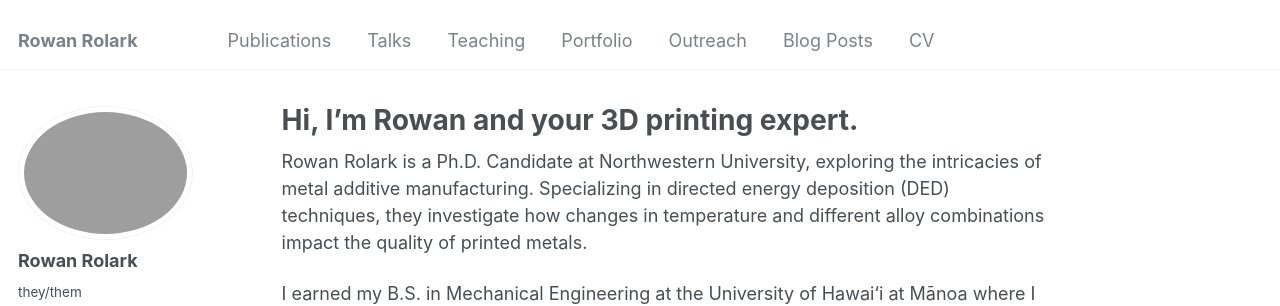
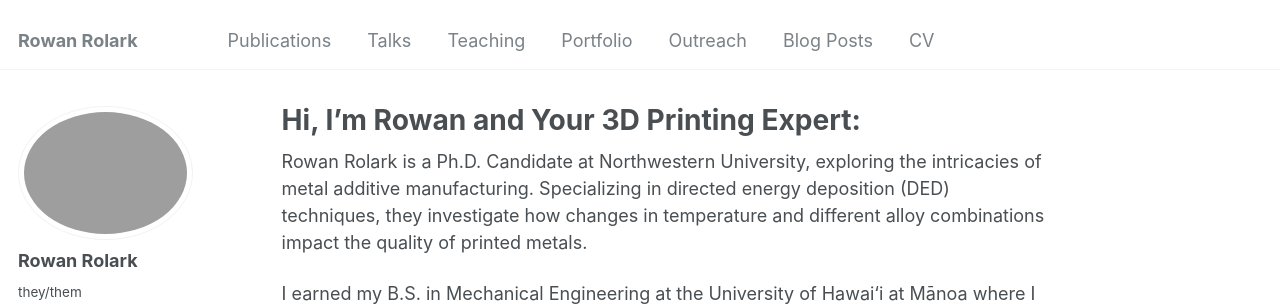
Before and after one commit to rrolark/rrolark.github.io, a Jekyll site: the page built from _pages/about.md, in a window 1280 px wide and 1045 px high. Shown: the top 306 px of the window. Built offline with Jekyll 4.4.1, drawn with Linux system fonts in a browser that asks for light colours; some web fonts are replaced.

Commit message:
fixed typos

```diff
--- a/_pages/about.md
+++ b/_pages/about.md
@@ -1,6 +1,6 @@
 ---
 permalink: /
-title: "Hi, I'm Rowan and your 3D printing expert."
+title: "Hi, I'm Rowan and Your 3D Printing Expert:"
 author_profile: true
 redirect_from:
   - /about/
```
